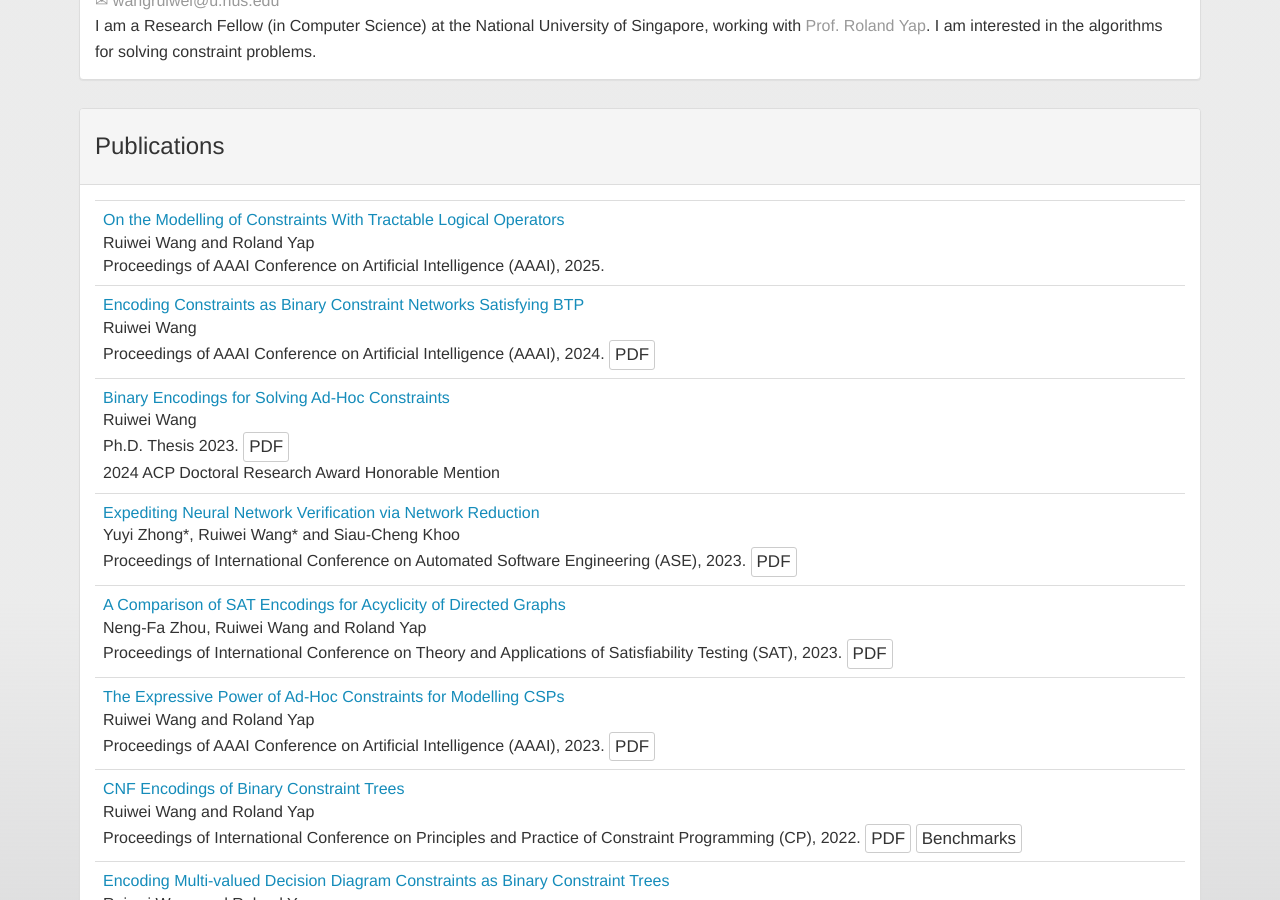
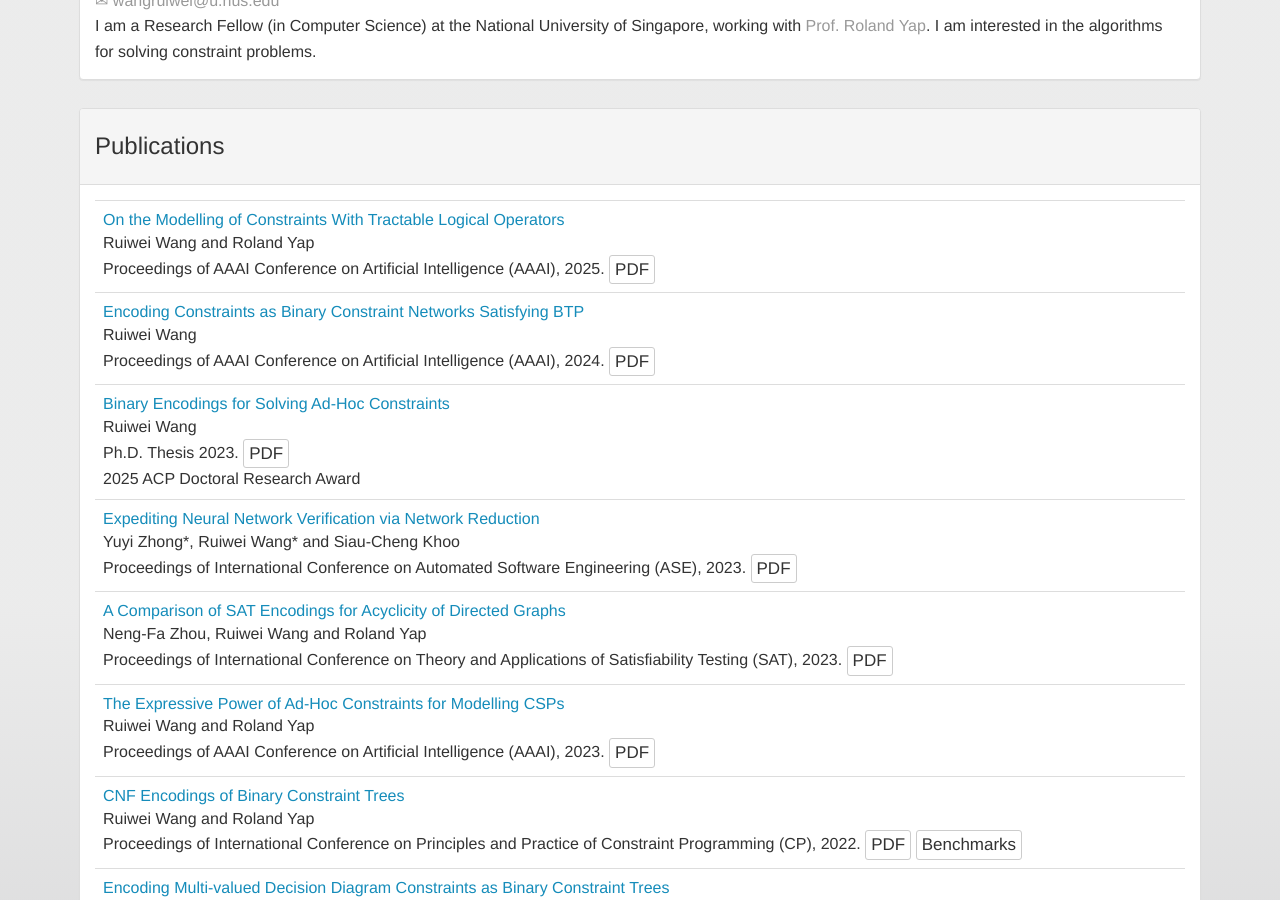
Before and after one commit to WangRuiwei/WangRuiwei.github.io, a Jekyll site: the page built from index.html, in a window 1280 px wide and 900 px high, scrolled down 327 px. Built offline with Jekyll 4.4.1, drawn with Linux system fonts in a browser that asks for light colours.

Commit message:
Update index.html

```diff
--- a/index.html
+++ b/index.html
@@ -41,6 +41,7 @@ I am interested in the algorithms for solving constraint problems.
 Ruiwei Wang and Roland Yap
 </span><br />
 <span class="venuetype"></span><span class="venue">Proceedings of AAAI Conference on Artificial Intelligence (AAAI),</span> <span>2025</span>.
+<button class="btn btn-default btn-xs" type="button" onClick='location.href="https://ojs.aaai.org/index.php/AAAI/article/view/33238/35393"'>PDF</button>
 </td>
 </tr>
 
@@ -71,7 +72,7 @@ Ruiwei Wang
 <button class="btn btn-default btn-xs" type="button" onClick='location.href="papers/RuiweiThesis.pdf"'>PDF</button>
 <br/>
 <span>
-2024 ACP Doctoral Research Award Honorable Mention
+2025 ACP Doctoral Research Award
 </span>
 </td>
 </tr>
```
